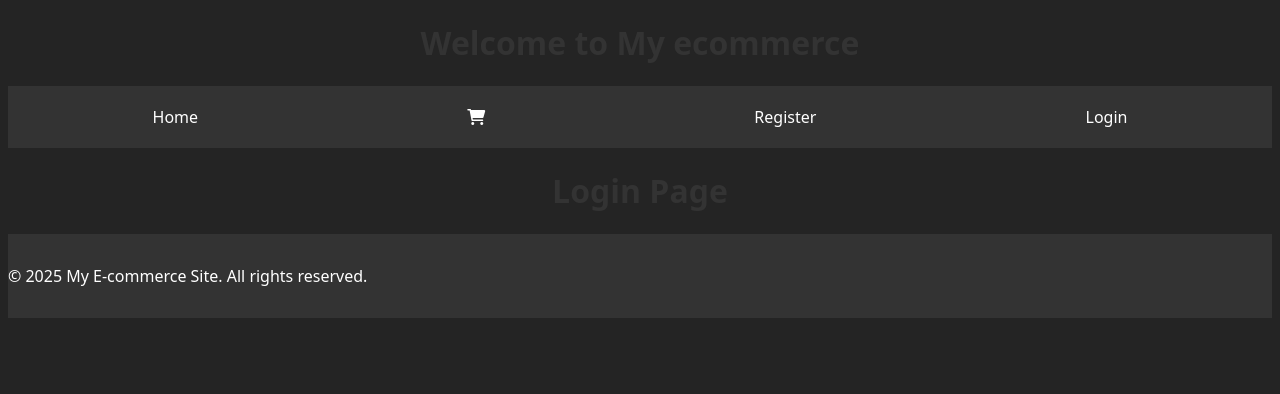
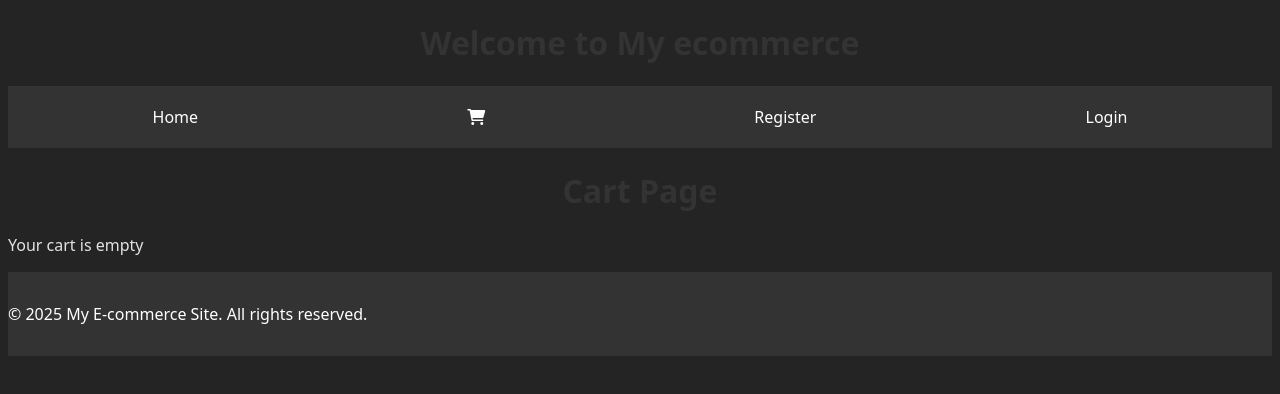
Before and after one commit to mathyled/my_ecommerce, a React (Vite) app: page /cart in a window 1280 px wide. Before the commit this address led to /login. Shown: the top 394 px of the page. Built offline with nearby package versions, Linux system fonts and the light colour scheme.

Commit message:
feat carrito

```diff
--- a/src/components/Cart.jsx
+++ b/src/components/Cart.jsx
@@ -1,10 +1,28 @@
-import Footer from "./Footer";
-import NavBar from "./Navbar";
+import { useContext } from "react";
+import { CarritoContext } from '../context/CarritoContext.js'
+// import { CarritoProvider } from '../context//CarritoProvider.jsx'
 
 const Cart = () => {
+
+    const  {carrito, vaciarCarrito } = useContext(CarritoContext)
     return (
         <>
-        <h1> This is the Cart Page </h1>
+        <h1>Cart Page </h1>
+{carrito.length === 0 ? (
+    <p>Your cart is empty</p>
+) : (
+    <ul>
+        {carrito.map((item, index) => (
+            <li key={index}>
+                {item.title} - ${item.price}
+            </li>
+        ))}
+    </ul>
+)
+}
+{carrito.length > 0 && (
+    <button onClick={vaciarCarrito}>Empty Cart</button>
+)}
         </>
     )
 }
--- a/src/components/ProductCard.jsx
+++ b/src/components/ProductCard.jsx
@@ -1,8 +1,11 @@
 
 import { Link } from "react-router";
 import "../styles/product.css"
+import { useContext } from "react";
+import { CarritoContext } from "../context/CarritoContext";
 
 const ProductCard = ({ product }) => {
+    const {agregarAlCarrito} = useContext(CarritoContext);
     return (
         <div className="product-card">
              <Link to={`/products/${product.id}`}>
@@ -10,8 +13,7 @@ const ProductCard = ({ product }) => {
             <h2>{product.title}</h2>
             {/* <p>{product.description}</p> */}
             <p>Price: ${product.price}</p>
-                 <button onClick={() => (console.log("add to cart")
-                 )}>Add to Cart</button>
+                 <button onClick={() => agregarAlCarrito(product)}>Add to Cart</button>
         </div>
     )
 }
--- /dev/null
+++ b/src/context/CarritoContext.js
@@ -0,0 +1,4 @@
+import { createContext } from "react";
+
+
+export const CarritoContext = createContext(null);
--- /dev/null
+++ b/src/context/CarritoProvider.jsx
@@ -0,0 +1,19 @@
+import { useState } from "react";
+import { CarritoContext } from "./CarritoContext";
+
+export const CarritoProvider = ({ children }) => {
+    const [carrito, setCarrito] = useState([]);
+
+    const agregarAlCarrito = (producto) => {
+        setCarrito([...carrito, producto]);
+    };
+    const vaciarCarrito = () => {
+        setCarrito([]);
+    };
+
+    return (
+        <CarritoContext.Provider value={{ carrito, agregarAlCarrito, vaciarCarrito }}>
+            {children}
+        </CarritoContext.Provider>
+    )
+}
--- a/src/main.jsx
+++ b/src/main.jsx
@@ -9,19 +9,22 @@ import Cart from './components/Cart.jsx'
 import RuteProtected from './components/RuteProtected.jsx'
 import ProductDetail from './components/ProductDetail.jsx'
 import Main from './components/Main.jsx'
+import { CarritoProvider } from './context/CarritoProvider.jsx'
 
 createRoot(document.getElementById('root')).render(
   <StrictMode>
     <BrowserRouter>
+      <CarritoProvider>
         <Routes>
           <Route path="/" element={<App />}>
             <Route index element={<Main />} />
             <Route path="/login" element={<Login />} />
             <Route path="/register" element={<Register />} />
-            <Route path="/cart" element={<RuteProtected isAuthenticated={false}><Cart /></RuteProtected>} />
+            <Route path="/cart" element={<RuteProtected isAuthenticated={true}><Cart /></RuteProtected>} />
             <Route path="/products/:id" element={<ProductDetail />} />
           </Route>
         </Routes>
+      </CarritoProvider>
     </BrowserRouter>
   </StrictMode>,
 )
```
Lines whose indentation alone changed are shown as unchanged.
